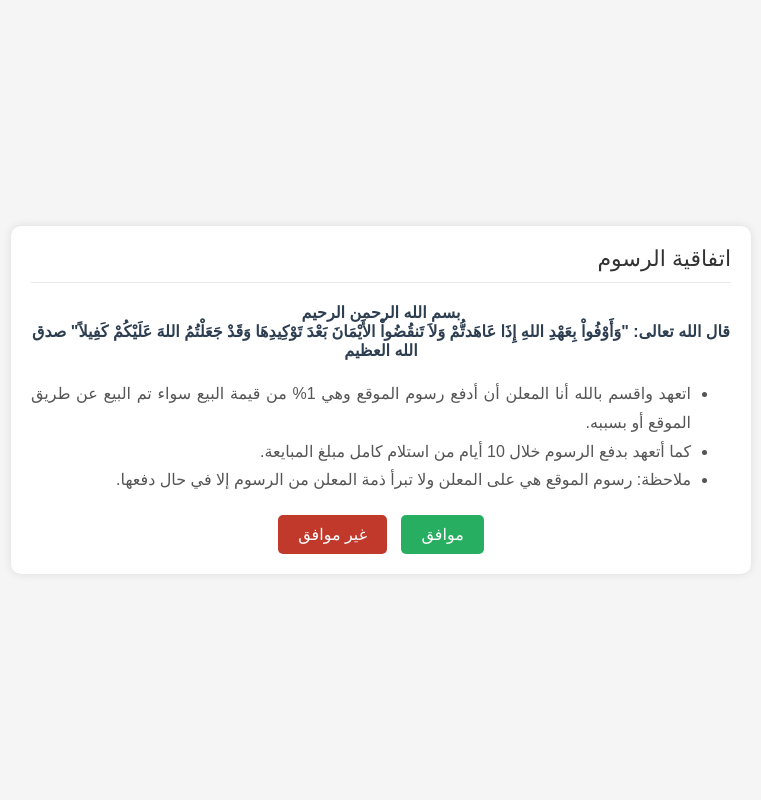
After one commit to KAbaalkhail/Online-Auction, a Flask app: page /terms in a window 1280 px wide. The commit adds this page. Shown: the whole page, without its empty margins (259-1020 px from the left). Run offline with Flask 2, Linux system fonts and the light colour scheme.

Commit message:
add page for "terms" to make sure the user is agreed on the percentage of the website

```diff
--- a/src/flask-website/app.py
+++ b/src/flask-website/app.py
@@ -407,6 +407,23 @@ def item_form():
 
     return render_template('form.html', item_categories=item_categories, item_conditions=item_conditions,
                            seller_locations=seller_locations)
+
+
+@app.route('/terms', methods=['GET', 'POST'])
+def terms():
+    if request.method == 'POST':
+        user_response = request.form.get('user_response')
+        if user_response == 'agree':
+            # Redirect to the form page if the user agrees to the terms
+            return redirect(url_for('item_form'))
+        else:
+            # Redirect to the main page if the user does not agree
+            return redirect(url_for('index'))
+
+    # Render the terms page
+    return render_template('terms.html')
+
+
 @app.route('/user')
 @login_required
 def user_details():
--- a/src/flask-website/templates/base.html
+++ b/src/flask-website/templates/base.html
@@ -33,7 +33,7 @@
         <a href="{{ url_for('user_details') }}" class="block px-4 py-2 text-gray-800 hover:bg-blue-100">
             عرض الملف الشخصي
         </a>
-        <a href="{{ url_for('item_form') }}" class="block px-4 py-2 text-gray-800 hover:bg-green-100">
+        <a href="{{ url_for('terms') }}" class="block px-4 py-2 text-gray-800 hover:bg-green-100">
             اضافة اعلان
         </a>
         <a href="{{ url_for('logout') }}" class="block px-4 py-2 text-gray-800 hover:bg-red-100">
--- /dev/null
+++ b/src/flask-website/templates/terms.html
@@ -0,0 +1,121 @@
+<!DOCTYPE html>
+<html lang="ar" dir="rtl">
+<head>
+    <meta charset="UTF-8">
+    <meta name="viewport" content="width=device-width, initial-scale=1.0">
+    <title>اتفاقية الرسوم</title>
+    <style>
+        body {
+            font-family: 'Arial', sans-serif;
+            background: #f5f5f5;
+            margin: 0;
+            padding: 0;
+            height: 100vh;
+            display: flex;
+            justify-content: center;
+            align-items: center;
+        }
+
+        .terms-container {
+            background: #ffffff;
+            width: 95%; /* Increased width */
+            max-width: 700px; /* Adjusted max-width */
+            margin: 30px;
+            padding: 20px;
+            border-radius: 10px;
+            box-shadow: 0 0 10px rgba(0, 0, 0, 0.1);
+        }
+
+        .terms-header {
+            color: #333;
+            font-size: 22px;
+            margin-bottom: 20px;
+            border-bottom: 1px solid #eaeaea;
+            padding-bottom: 10px;
+        }
+
+        .terms-content {
+            color: #555;
+            font-size: 16px;
+            line-height: 1.8;
+            text-align: justify;
+            margin-bottom: 20px;
+        }
+
+        .terms-quote {
+            color: #2c3e50;
+            font-weight: bold;
+            text-align: center;
+            margin: 20px 0;
+        }
+
+        .terms-footer {
+            text-align: center;
+            margin-top: 20px;
+        }
+
+        .button {
+            padding: 10px 20px;
+            margin: 0 5px;
+            border: none;
+            border-radius: 5px;
+            cursor: pointer;
+            font-size: 16px;
+            transition: background-color 0.3s ease;
+        }
+
+        .agree-button {
+            background-color: #27ae60;
+            color: white;
+        }
+
+        .disagree-button {
+            background-color: #c0392b;
+            color: white;
+        }
+
+        .agree-button:hover {
+            background-color: #2ecc71;
+        }
+
+        .disagree-button:hover {
+            background-color: #e74c3c;
+        }
+    </style>
+</head>
+<body>
+    <div class="terms-container">
+        <div class="terms-header">اتفاقية الرسوم</div>
+        <div class="terms-quote">
+            بسم الله الرحمن الرحيم<br>
+            قال الله تعالى: "وَأَوْفُواْ بِعَهْدِ اللهِ إِذَا عَاهَدتُّمْ وَلاَ تَنقُضُواْ الأَيْمَانَ بَعْدَ تَوْكِيدِهَا وَقَدْ جَعَلْتُمُ اللهَ عَلَيْكُمْ كَفِيلاً" صدق الله العظيم
+        </div>
+        <div class="terms-content">
+            <ul>
+                <li>اتعهد واقسم بالله أنا المعلن أن أدفع رسوم الموقع وهي 1% من قيمة البيع سواء تم البيع عن طريق الموقع أو بسببه.</li>
+                <li>كما أتعهد بدفع الرسوم خلال 10 أيام من استلام كامل مبلغ المبايعة.</li>
+                <li>ملاحظة: رسوم الموقع هي على المعلن ولا تبرأ ذمة المعلن من الرسوم إلا في حال دفعها.</li>
+            </ul>
+        </div>
+<div class="terms-footer">
+    <form id="terms-form" action="/terms" method="POST">
+        <input type="hidden" name="user_response" id="user-response">
+        <button type="button" class="button agree-button" onclick="agree()">موافق</button>
+        <button type="button" class="button disagree-button" onclick="disagree()">غير موافق</button>
+    </form>
+</div>
+
+</body>
+</html>
+
+<script>
+    function agree() {
+        document.getElementById("user-response").value = "agree";
+        document.getElementById("terms-form").submit();
+    }
+
+    function disagree() {
+        document.getElementById("user-response").value = "disagree";
+        document.getElementById("terms-form").submit();
+    }
+</script>
```
